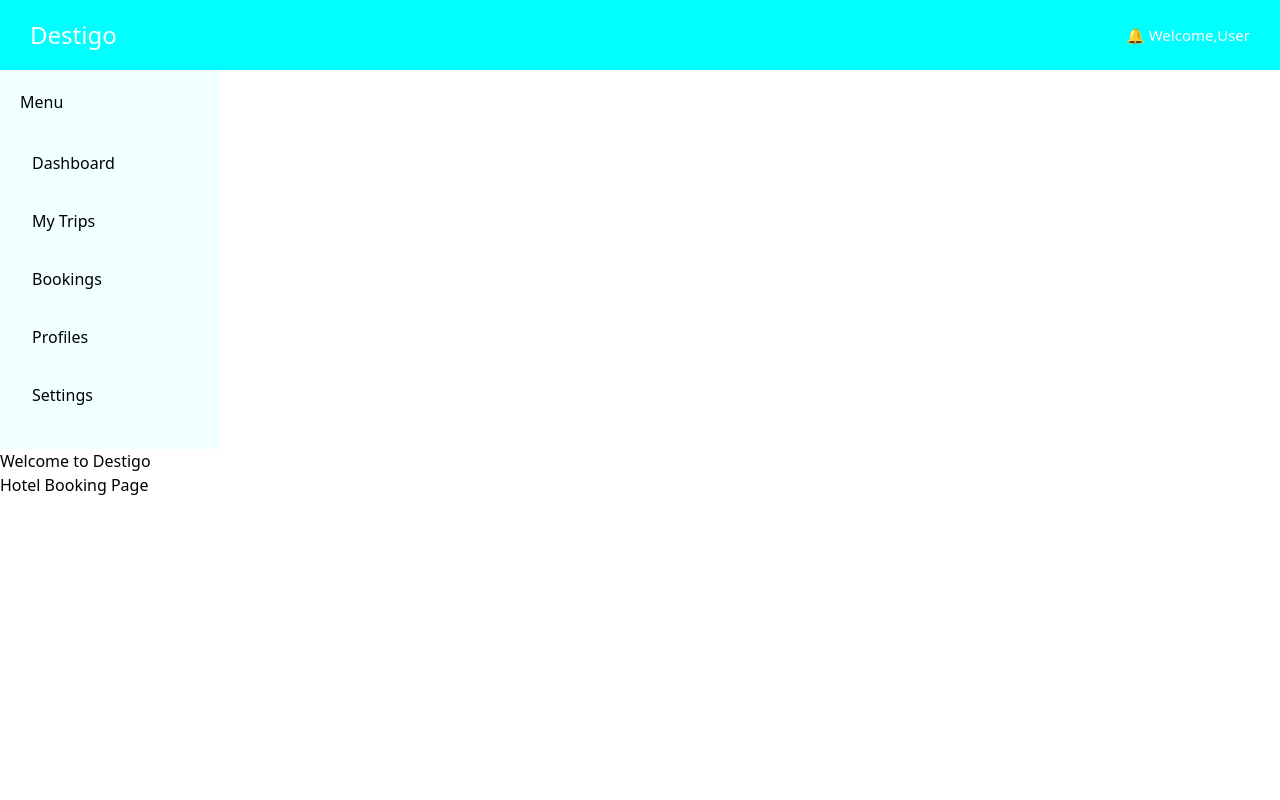
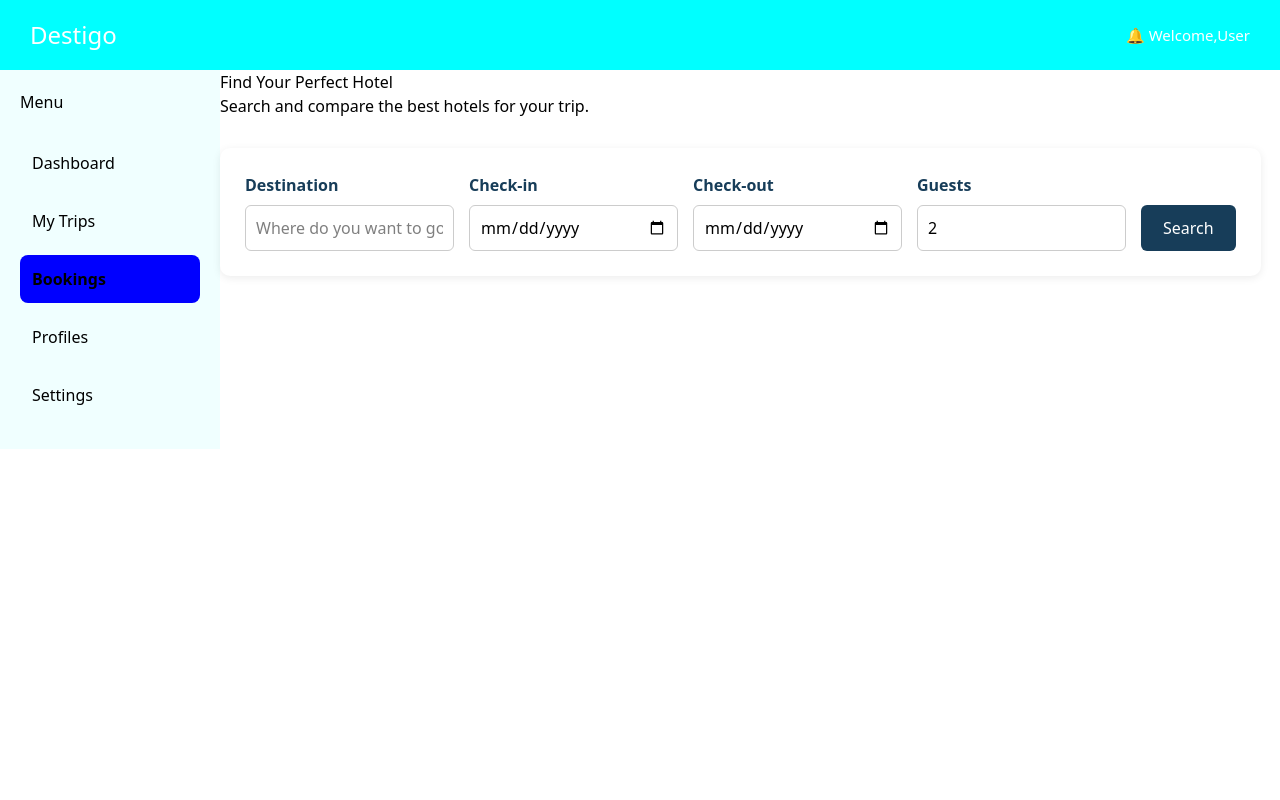
Before and after one commit to Hemaka25/Destigo, a Laravel app: page /hotel_booking in a window 1280 px wide. Run offline with Laravel 12, Linux system fonts and the light colour scheme; style sheets or scripts are compiled from the project's sources.

Commit message:
app.css updated with search form and side bar styling/ hotel booking page comtent update in index.blade.php./and created the shared nav bar and slide bar

```diff
--- a/resources/css/app.css
+++ b/resources/css/app.css
@@ -37,6 +37,8 @@
     background-color: azure;
     color: black;
     padding: 20px;
+    box-sizing: border-box;
+    flex-shrink: 0;
 }
 .sidebar h3{
     margin-bottom: 25px;
@@ -52,3 +54,62 @@
     margin-bottom: 10px;
     cursor: pointer;
 }
+
+.main-layout{
+    display: flex;
+    min-height: calc(100vh-70px);
+    align-items: stretch;
+}
+
+.app-container{
+    min-height: 100vh;
+}
+
+.sidebar li.active{
+    background-color:blue;
+    border-radius:8px;
+    font-weight:bold;
+}
+
+/*hotel searching part*/
+
+.hotel-search{
+    display: flex;
+    align-items:end;
+    gap:15px;
+    padding:25px;
+    margin-top:30px;
+    background-color:white;
+    border-color:white;
+    border-radius:10px;
+    box-shadow: 0 2px 8px rgba(0,0,0,0.08);
+}
+
+.hotel-search div{
+    display: flex;
+    flex-direction:column;
+    flex:1;
+}
+
+.hotel-search label{
+    margin-bottom:8px;
+    font-weight:bold;
+    color:#173D59;
+}
+
+.hotel-search input{
+    padding:10px;
+    border:1px solid #ccc;
+    border-radius:6px;
+    width: 100%;
+    box-sizing:border-box;
+}
+
+.hotel-search button{
+    padding:11px 22px;
+    background-color: #173D59;
+    color:white;
+    border:none;
+    border-radius:6px;
+    cursor:pointer;
+}
--- a/resources/views/hotel_booking/index.blade.php
+++ b/resources/views/hotel_booking/index.blade.php
@@ -2,6 +2,36 @@
 @extends('layouts.nav')
 
 @section('content')
-    <h1>Welcome to Destigo</h1>
-    <p>Hotel Booking Page</p>
-@endsection
+    <h1>Find Your Perfect Hotel</h1>
+    <p>Search and compare the best hotels for your trip.</p>
+
+    <!-- create search bar -->
+     <div class="hotel-search">
+
+        <div>
+            <label>Destination</label>
+            <input type="text" placeholder="Where do you want to go?">
+        </div>
+
+        <div>
+            <label>Check-in</label>
+            <input type="date">
+        </div>
+
+         <div>
+            <label>Check-out</label>
+            <input type="date">
+        </div>
+
+         <div>
+            <label>Guests</label>
+            <input type="number" min="1" value="2">
+        </div>
+
+        <button type="button">Search</button>
+
+    </div>
+
+
+
+    @endsection
--- a/resources/views/layouts/nav.blade.php
+++ b/resources/views/layouts/nav.blade.php
@@ -49,7 +49,7 @@
                 <ul>
                     <li>Dashboard</li>
                     <li>My Trips</li>
-                    <li>Bookings</li>
+                    <li class="{{ request()->is('hotel_booking*') ? 'active' : '' }}">Bookings</li>
                     <li>Profiles</li>
                     <li>Settings</li>
                 </ul>
```
